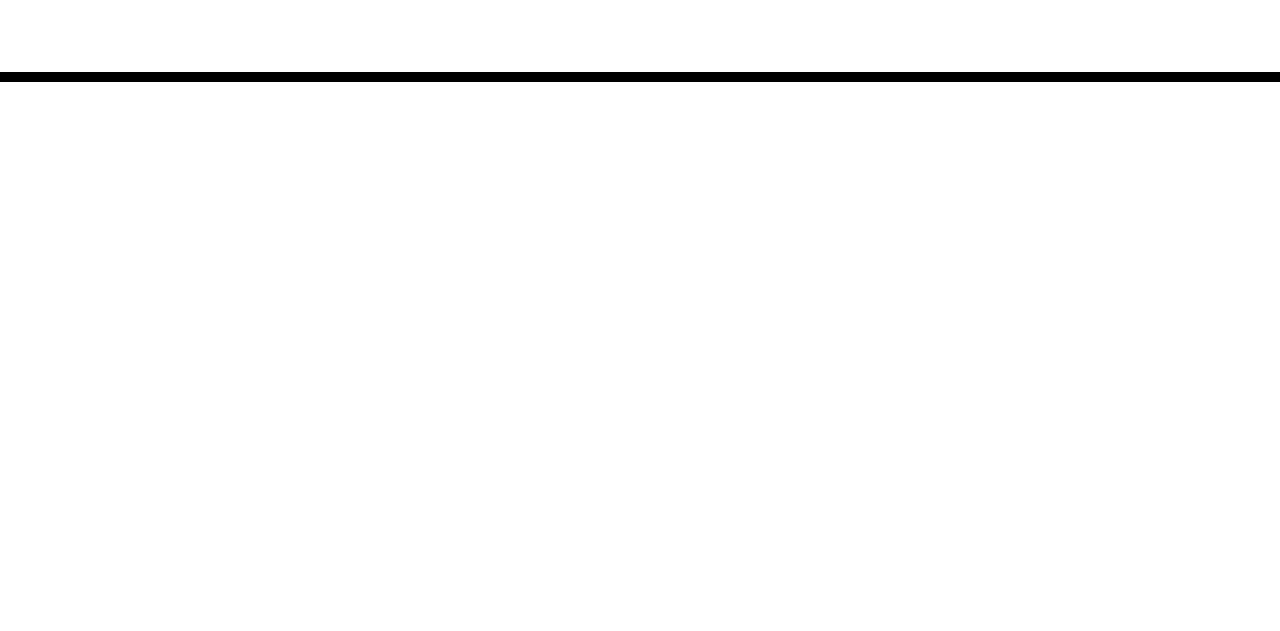
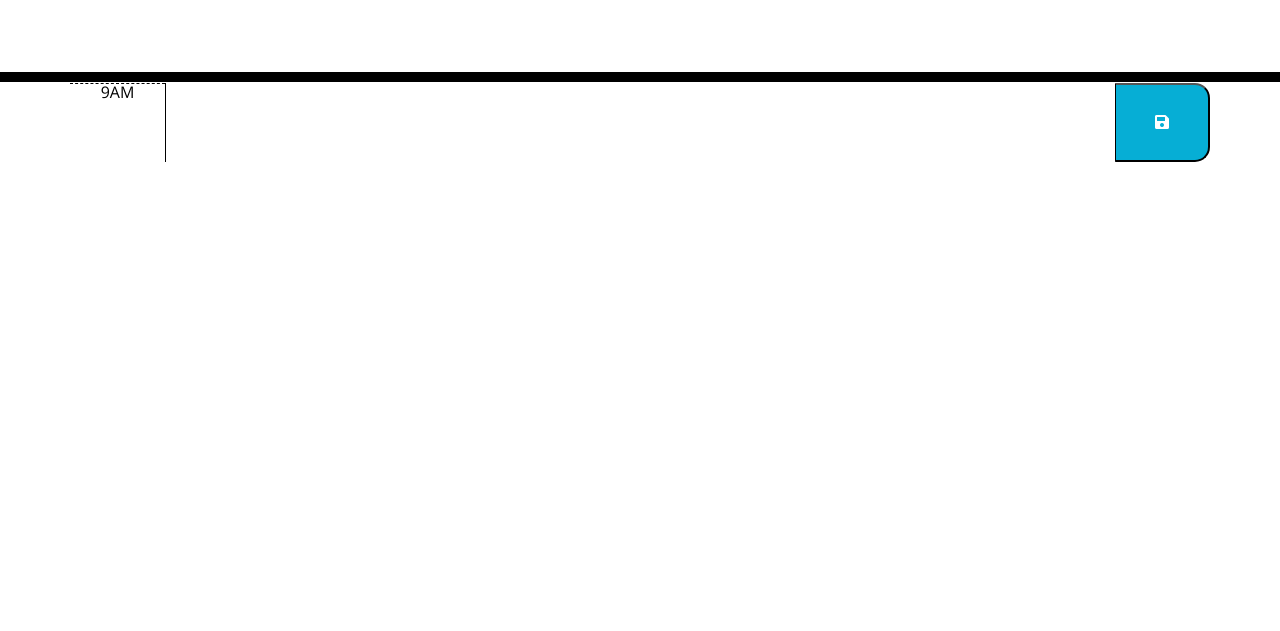
Before and after one commit to texndo/module-7-third-party-API-daily-planner-app, a plain HTML site: page index.html in a window 1280 px wide. Shown: the part 169-800 px from the top of the page. Drawn offline with nearby package versions, Linux system fonts and the light colour scheme.

Commit message:
tested-time-blocks

```diff
--- a/index.html
+++ b/index.html
@@ -31,12 +31,8 @@
       <p id="currentDay" class="lead"></p>
     </header>
     <div class="container">
-      <!-- Timeblocks go here -->
-    </div>
-
-    <script src="https://cdnjs.cloudflare.com/ajax/libs/jquery/3.2.1/jquery.min.js"></script>
-    <script src="https://cdn.jsdelivr.net/npm/dayjs@1/dayjs.min.js"></script>
-
-    <script src="./assets/javascript/script.js"></script>
-  </body>
-</html>
+      <div class="row time-block" data-hour="9">
+        <div class="col-1 hour">9AM</div>
+        <textarea class="col description"></textarea>
+        <button class="col-1 saveBtn"><i class="fas fa-save"></i></button>
+      </div>
```
